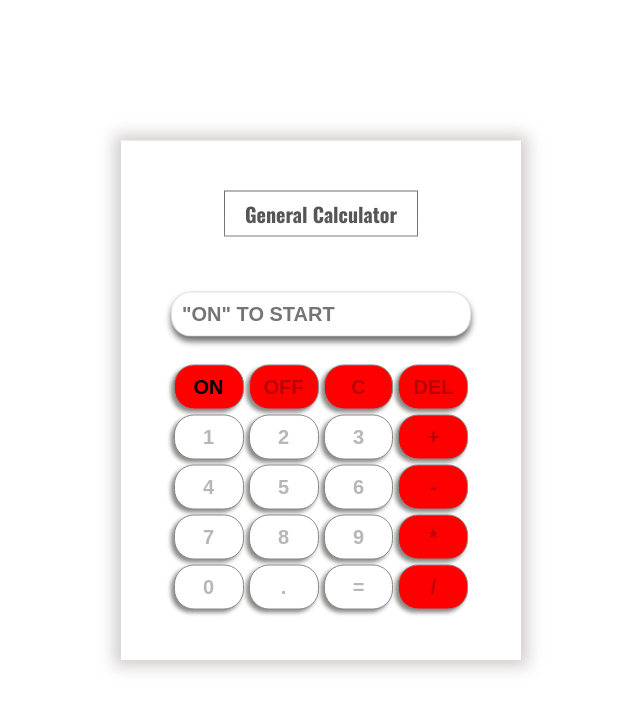
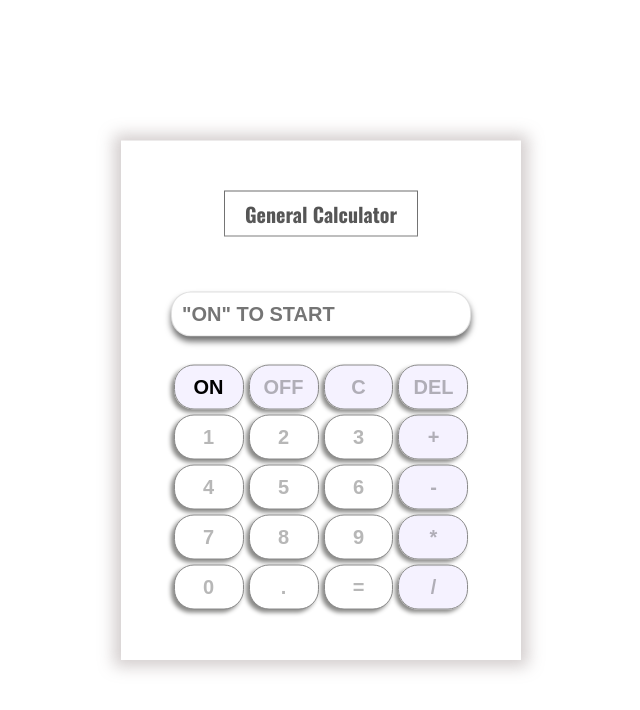
Before and after one commit to sh1mul/class-15-js-basic-calculator, a plain HTML site: page index.html in a window 1280 px wide. Shown: the whole page, without its empty margins (319-959 px from the left). Drawn offline with nearby package versions, Linux system fonts and the light colour scheme.

Commit message:
Update style.css

```diff
--- a/style.css
+++ b/style.css
@@ -12,8 +12,8 @@ h2{
 	padding: 7px 20px;
 	color: #000000ad;
 }
-.func{
-	background:red !important;
+.func {
+    background: #a995fb1f !important;
 }
 .calculator{
 
```
